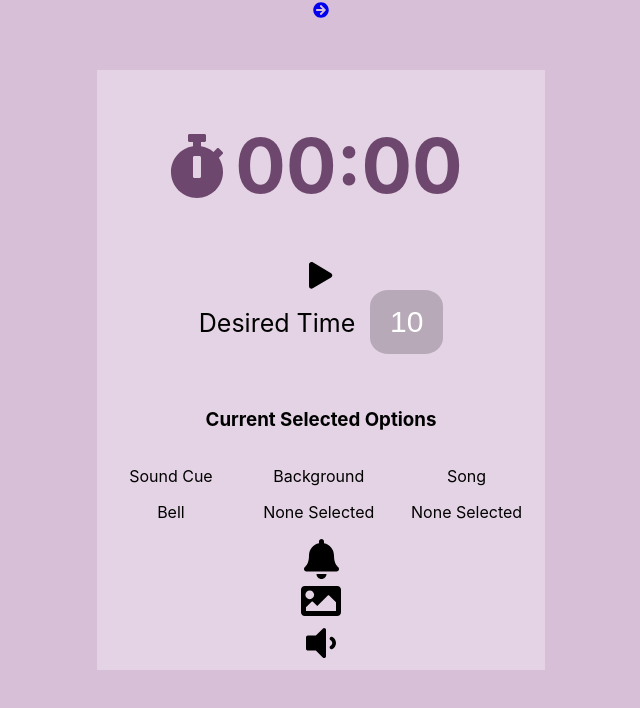
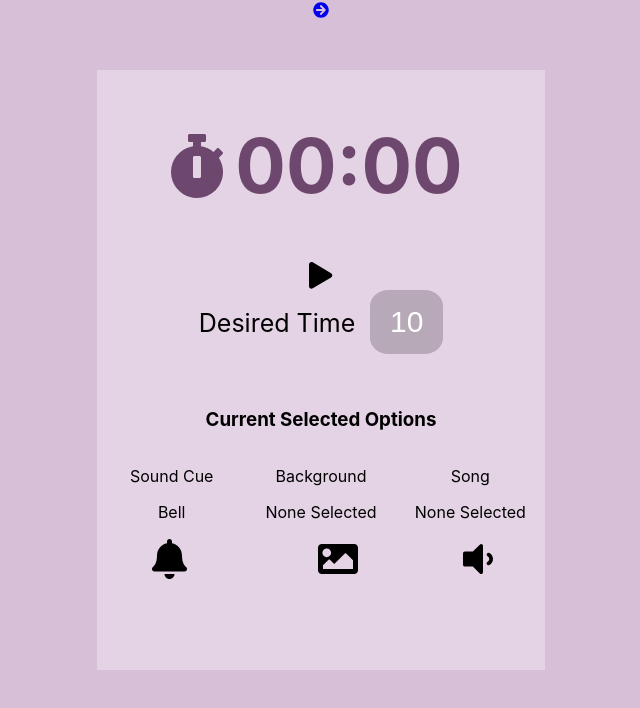
Before and after one commit to snazzyj/OmZone, a React (Create React App) app: page / in a window 1280 px wide. Shown: the top 708 px of the page, without its empty margins (319-959 px from the left). Built offline with nearby package versions, Linux system fonts and the light colour scheme; what uifx would draw is missing.

Commit message:
updated styling to use css fade transitions and animations

```diff
--- a/src/completed/completed.js
+++ b/src/completed/completed.js
@@ -1,4 +1,4 @@
-import React, {Component} from 'react';
+import React, { Component, Fragment } from 'react';
 import config from '../config';
 import MeditationContext from '../meditationcontext';
 
@@ -8,11 +8,11 @@ class Completed extends Component {
 
     componentDidMount() {
         let url = `${config.API_ENDPOINT}/medtracker`
-        const {minutes, id} = this.props;
+        const { minutes, id } = this.props;
         fetch(url, {
             method: 'POST',
             headers: {
-                'content-type' : 'application/json'
+                'content-type': 'application/json'
             },
             body: JSON.stringify({
                 minutes,
@@ -20,7 +20,7 @@ class Completed extends Component {
             })
         })
             .then(res => {
-            if(!res.ok) {
+                if (!res.ok) {
                     throw new Error(res.error)
                 }
 
@@ -35,12 +35,13 @@ class Completed extends Component {
     }
 
     render() {
-        const {minutes} = this.props
+        const { minutes } = this.props
         return (
-            <div className="completed">
+            <Fragment>
+                <button onClick={this.props.closeCompletedBox}>X</button>
                 <h1>Good work</h1>
                 <p>You meditated for {minutes} minutes</p>
-            </div>
+            </Fragment>
         )
     }
 
--- a/src/profile/profile.js
+++ b/src/profile/profile.js
@@ -1,11 +1,11 @@
-import React, { Component } from 'react';
+import React, { Component, Fragment } from 'react';
 import { Link } from 'react-router-dom';
-import Fade from 'react-reveal/Fade';
 import { FontAwesomeIcon } from '@fortawesome/react-fontawesome';
 import {faArrowCircleLeft } from '@fortawesome/free-solid-svg-icons';
 import BarGraph from '../bargraph/bargraph';
 import MeditationContext from '../meditationcontext';
 import './profile.css'
+import '../timer/timer.css'
 
 class Profile extends Component {
 
@@ -64,8 +64,8 @@ class Profile extends Component {
         const { lifetime } = this.context.user
 
         return (
-            <Fade top cascade duration={1500}>
-                <div className="nav">
+            <Fragment>
+                <div className="nav fadeIn">
                 <Link to='/' onMouseEnter={this.showText} onMouseLeave={this.hideText}>
                         <FontAwesomeIcon icon={faArrowCircleLeft} size='1x'/>
                         <span>
@@ -73,7 +73,7 @@ class Profile extends Component {
                         </span>
                     </Link>
                 </div>
-                <section className="profile">
+                <section className="profile  fadeIn">
                     <div>
                         <BarGraph />
                     </div>
@@ -96,7 +96,7 @@ class Profile extends Component {
                         </div>
                     </section>
                 </section>
-            </Fade>
+            </Fragment>
         )
     }
 }
--- a/src/timer/timer.css
+++ b/src/timer/timer.css
@@ -77,7 +77,6 @@
 }
 
 .sounds, .backgrounds, .muteBtn {
-    margin-left: 23px;
     margin-right: 23px;
 }
 
@@ -134,11 +133,12 @@
 
 /* Current selection */
 
-.currentSelection {
+.currentSelection, .options {
     display: flex;
     flex-direction: row;
     flex-wrap: wrap;
     width: 100%;
+    justify-content: space-around;
 }
 
 .currentSelection > h3 {
@@ -147,13 +147,6 @@
 
 .currentSelection > div {
     width: 33%;
-}
-
-.fadeOut{
-    opacity:0;
-    width:0;
-    height:0;
-    transition: opacity 5s ease-out;
 }
 
 /* Completed */
@@ -165,9 +158,6 @@
     opacity: 0.9;
     font-size: 22px;
 }
-
-
-
 
 @media only screen and (max-width: 1240px) {
     .timer {
@@ -186,3 +176,61 @@
         width: 90%;
     }
 }
+
+/* Transition and Animation */
+.fadeIn {
+    animation: fade-in ease 3s;
+    -webkit-animation: fade-in ease 3s;
+    -moz-animation: fade-in ease 3s;
+    -o-animation: fade-in ease 3s;
+    -ms-animation: fade-in ease 3s;
+  }
+  @keyframes fade-in {
+    0% {
+      opacity:0;
+    }
+    100% {
+      opacity:1;
+    }
+  }
+
+  @-moz-keyframes fade-in {
+    0% {
+      opacity:0;
+    }
+    100% {
+      opacity:1;
+    }
+  }
+
+  @-webkit-keyframes fade-in {
+    0% {
+      opacity:0;
+    }
+    100% {
+      opacity:1;
+    }
+  }
+
+  @-o-keyframes fade-in {
+    0% {
+      opacity:0;
+    }
+    100% {
+      opacity:1;
+    }
+  }
+
+  @-ms-keyframes fade-in {
+    0% {
+      opacity:0;
+    }
+    100% {
+      opacity:1;
+  }
+}
+.fadeOut {
+    visibility: hidden;
+    opacity: 0;
+    transition: visibility 0s ease-in-out 3000ms, opacity 3000ms;
+  }
--- a/src/timer/timer.js
+++ b/src/timer/timer.js
@@ -1,8 +1,6 @@
-import React, { Component } from 'react';
+import React, { Component, Fragment } from 'react';
 import { Link } from 'react-router-dom';
 import UIFx from 'uifx';
-import Fade from 'react-reveal/Fade';
-import Bounce from 'react-reveal/Bounce';
 import { FontAwesomeIcon } from '@fortawesome/react-fontawesome';
 import { faVolumeMute, faVolumeDown, faPlay, faStopwatch, faArrowCircleRight } from '@fortawesome/free-solid-svg-icons';
 import Completed from '../completed/completed';
@@ -144,10 +142,10 @@ class Timer extends Component {
   }
 
   componentWillUnmount() {
-    const {backgroundSound} = this.state;
+    const { backgroundSound } = this.state;
     document.body.style.backgroundImage = 'none';
     clearInterval(this.timer);
-    if(backgroundSound) {
+    if (backgroundSound) {
       backgroundSound.pause();
       backgroundSound.currentTime = 0;
     }
@@ -210,7 +208,7 @@ class Timer extends Component {
       seconds: seconds,
     });
 
-    if(backgroundSound.duration < 5 && backgroundSound !== null) {
+    if (backgroundSound.duration < 5 && backgroundSound !== null) {
       this.fadeOut();
     }
 
@@ -341,14 +339,21 @@ class Timer extends Component {
     })
   }
 
+  closeCompletedBox = () => {
+    this.setState({
+      isCompleted: false
+    })
+    this.desiredTime = 0;
+  }
+
   render() {
     const { isStarted, soundChoice, songChoice, backgroundChoice } = this.state;
     const { id } = this.context.user
     console.log(this.state)
     return (
-      <Fade top cascade duration={1500}>
+      <Fragment>
 
-        <div className="timerNav">
+        <div className="timerNav fadeIn">
           <Link to={`/profile/${id}`} onMouseEnter={this.showText} onMouseLeave={this.hideText}>
             <span>
               {this.state.urlName}
@@ -357,7 +362,7 @@ class Timer extends Component {
           </Link>
         </div>
 
-        <section className="timer">
+        <section className="timer fadeIn">
           <div className="countDown">
             <label>
               <FontAwesomeIcon icon={faStopwatch} size="4x" />
@@ -365,20 +370,19 @@ class Timer extends Component {
             <TimeView time={this.state.time} />
           </div>
 
-          <Fade bottom duration={1000} when={!isStarted}>
-            <div className="start">
+          <div className={!isStarted ? "start fadeIn" : "fadeOut"}>
             <button className="startBtn" onClick={this.startTimer} disabled={isStarted}>
               <FontAwesomeIcon icon={faPlay} size="2x" />
             </button>
           </div>
 
-            <div className="input">
+          <div className={!isStarted ? "input fadeIn" : "fadeOut" }>
             <label>Desired Time</label>
             <input className="time" type="text" onChange={this.setTime} maxLength="2" size="2" placeholder="10" required />
             <p>{this.state.error}</p>
           </div>
 
-            <div className="selections">
+          <div className={!isStarted ? "selections fadeIn" : "fadeOut" }>
 
             <CurrentSelection sound={soundChoice} background={backgroundChoice} song={songChoice} />
             <div className="options">
@@ -396,22 +400,19 @@ class Timer extends Component {
               </Background>
 
 
-                <button style={{ color: this.state.muteBtnColor }} className="muteBtn" onClick={this.muteBackgroundAudio}>
+              <button className="muteBtn" onClick={this.muteBackgroundAudio}>
                 {this.state.isMuted ? <FontAwesomeIcon icon={faVolumeMute} size="3x" /> : <FontAwesomeIcon icon={faVolumeDown} size="3x" />}
               </button>
             </div>
           </div>
-          </Fade>
 
-          <div>
+          <div className="completed">
             {this.state.isCompleted &&
-              <Bounce top>
-                <Completed minutes={this.desiredTime} id={this.context.user.id} />
-              </Bounce>
+                <Completed minutes={this.desiredTime} id={this.context.user.id} closeCompletedBox={this.closeCompletedBox} />
             }
           </div>
         </section>
-      </Fade>
+      </Fragment>
     );
   }
 }
```
Lines whose indentation alone changed are shown as unchanged.
